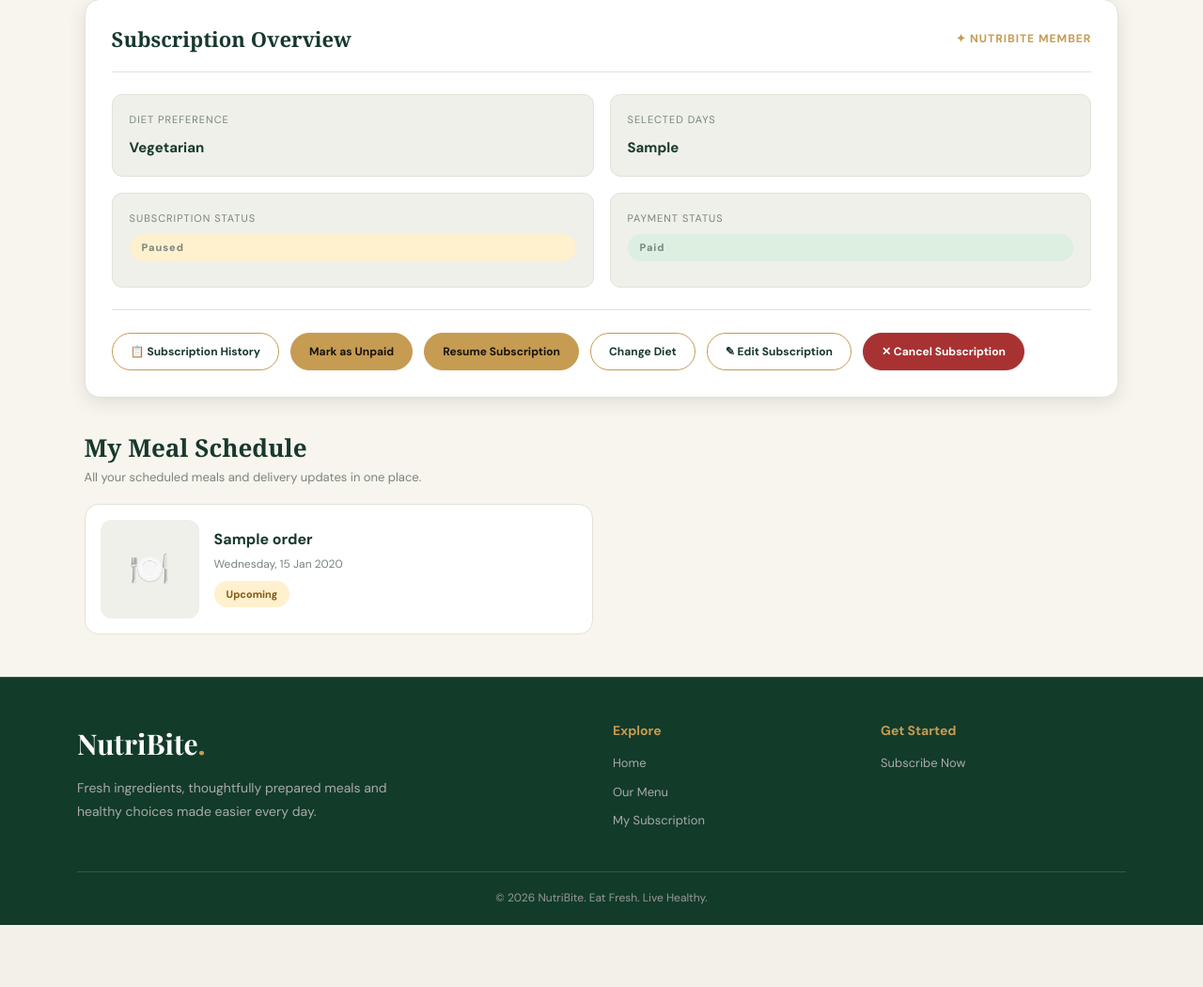
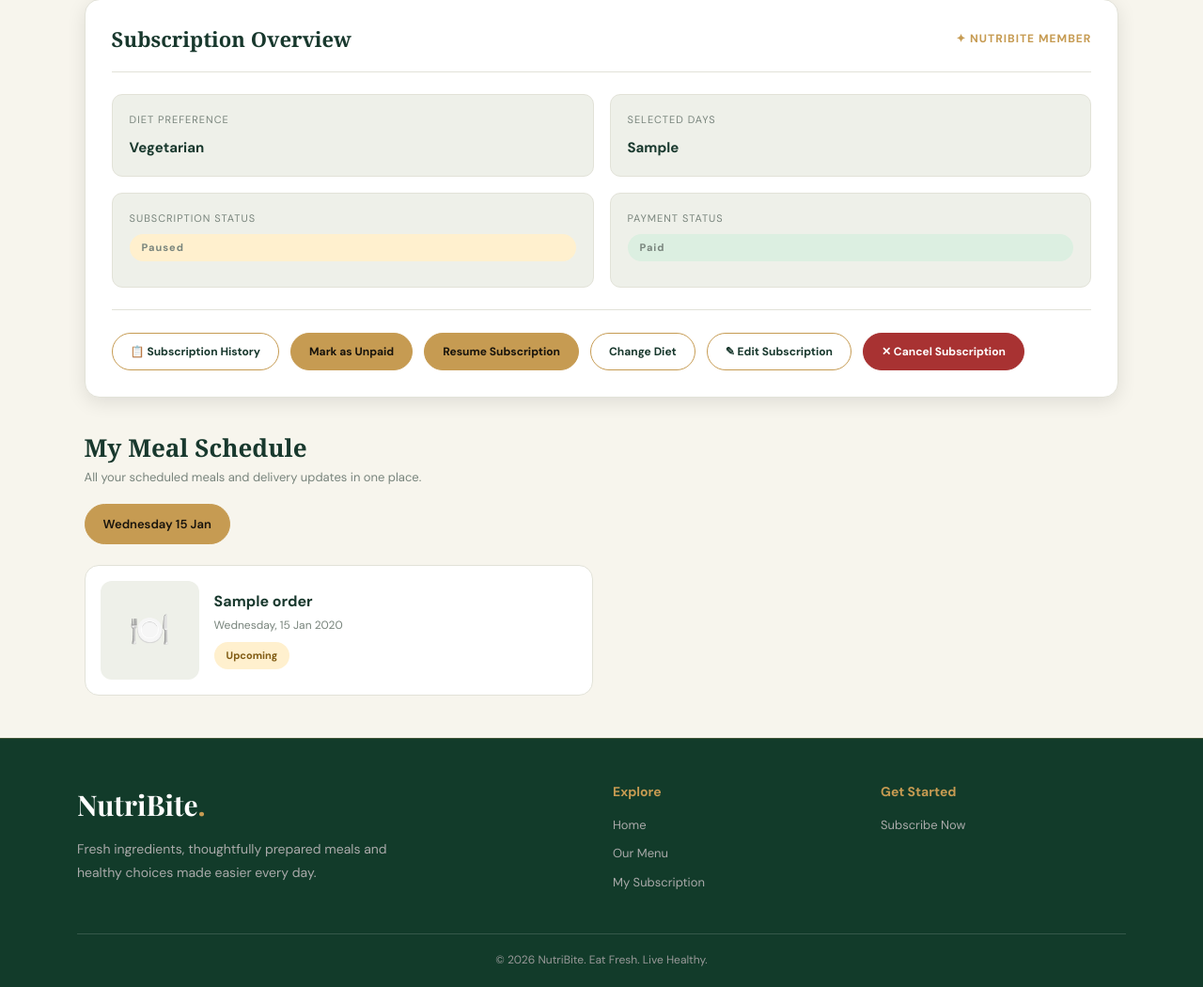
Before and after one commit to arpitatandon-ds/NutriBite, a Django app: page /my-subscription/ in a window 1280 px wide. Shown: the part 559-1609 px from the top of the page at 94% size. Before the commit the page ends 1543 px from the top, so only its background shows below. Run offline with Django 5.2, Linux system fonts and the light colour scheme; a user stored in the database is signed in; data comes from the database, SQL or seed files in the repository; tables that the repository leaves empty hold one stand-in row (values such as "Sample post").

Commit message:
Update meal menu and subscription schedule

````diff
--- a/custom_meal_web/templates/main/menu.html
+++ b/custom_meal_web/templates/main/menu.html
@@ -1,4 +1,3 @@
-```html
 {% extends 'main/base.html' %}
 
 {% block title %}Our Menu | NutriBite{% endblock %}
@@ -739,4 +738,3 @@ document.addEventListener("keydown", function(event) {
 </script>
 
 {% endblock %}
-```
--- a/custom_meal_web/templates/main/my_subscription.html
+++ b/custom_meal_web/templates/main/my_subscription.html
@@ -282,9 +282,7 @@
         color: #17130c;
     }
 
-
     /* MEAL ORDERS */
-
     .recent-orders {
         margin-top: 38px;
     }
@@ -376,9 +374,54 @@
         font-size: 14px;
     }
 
+    /* DAY-WISE MEAL TABS */
+    .day-tabs {
+        display: flex;
+        flex-wrap: wrap;
+        gap: 10px;
+        margin-bottom: 22px;
+    }
+
+    .day-tab {
+        padding: 11px 19px;
+        border: 1px solid var(--border);
+        border-radius: 25px;
+        background: var(--surface);
+        color: var(--heading);
+        font-size: 13px;
+        font-weight: 600;
+        cursor: pointer;
+        transition: .3s ease;
+    }
+
+    .day-tab:hover {
+        border-color: var(--gold);
+    }
+
+    .day-tab.active {
+        background: var(--gold);
+        color: #17130c;
+        border-color: var(--gold);
+    }
+
+    .day-panel[hidden] {
+        display: none !important;
+    }
+
     @media(max-width: 768px) {
         .order-list {
             grid-template-columns: 1fr;
+        }
+    }
+
+    @media(max-width: 600px) {
+        .day-tabs {
+            gap: 8px;
+        }
+
+        .day-tab {
+            padding: 9px 14px;
+            font-size: 12px;
         }
     }
 
@@ -401,7 +444,6 @@
     }
 
     /* NO SUBSCRIPTION - PREMIUM EMPTY STATE */
-
     .empty-card {
         max-width: 1050px;
         margin: 35px auto;
@@ -491,7 +533,6 @@
         }
     }
 
-
     /* DARK THEME */
     :root[data-theme="dark"] .welcome-banner {
         background: linear-gradient(110deg, #080808, #242019);
@@ -574,7 +615,6 @@
     }
 
     /* MEAL DETAILS MODAL */
-
     .meal-modal {
         display: none;
         position: fixed;
@@ -680,8 +720,6 @@
         padding: 8px 15px;
         font-size: 11px;
     }
-
-
 </style>
 
 
@@ -691,7 +729,6 @@
 
     <!-- WELCOME BANNER -->
     <div class="welcome-banner">
-
         <div class="welcome-content">
             <span>WELCOME TO YOUR NUTRIBITE DASHBOARD</span>
 
@@ -708,7 +745,6 @@
         <div class="welcome-label">
             ✨ YOUR HEALTHY LIFESTYLE
         </div>
-
     </div>
 
     <!-- OVERVIEW CARDS -->
@@ -716,7 +752,6 @@
 
         <div class="overview-card">
             <div class="overview-icon">🍽️</div>
-
             <div>
                 <span>Total Orders</span>
                 <h3>{{ orders|length }}</h3>
@@ -725,10 +760,8 @@
 
         <div class="overview-card">
             <div class="overview-icon">🥗</div>
-
             <div>
                 <span>Subscription</span>
-
                 <h3 id="overview-subscription-status">
                     {% if not sub.active %}
                         Cancelled
@@ -743,10 +776,8 @@
 
         <div class="overview-card">
             <div class="overview-icon">💳</div>
-
             <div>
                 <span>Payment Status</span>
-
                 <h3 id="overview-payment-status">
                     {% if sub.paid %}
                         Paid
@@ -784,7 +815,6 @@
                 <strong>{{ sub.selected_days }}</strong>
             </div>
 
-            <!-- SUBSCRIPTION STATUS -->
             <div class="subscription-detail">
                 <span>SUBSCRIPTION STATUS</span>
 
@@ -806,7 +836,6 @@
                 {% endif %}
             </div>
 
-            <!-- PAYMENT STATUS -->
             <div class="subscription-detail">
                 <span>PAYMENT STATUS</span>
 
@@ -835,7 +864,6 @@
 
             {% if sub.active %}
 
-                <!-- PAYMENT FORM -->
                 <form method="POST"
                       action="{% url 'toggle_paid' %}"
                       id="payment-form">
@@ -853,10 +881,8 @@
                         {% endif %}
 
                     </button>
-
                 </form>
 
-                <!-- PAUSE / RESUME FORM -->
                 <form method="POST"
                       action="{% url 'toggle_subscription_pause' %}"
                       id="pause-form"
@@ -890,7 +916,6 @@
                     ✎ Edit Subscription
                 </a>
 
-                <!-- CANCEL SUBSCRIPTION -->
                 <form method="POST"
                       action="{% url 'cancel_subscription' %}"
                       onsubmit="return confirm('Are you sure you want to cancel your subscription? This action cannot be undone.');">
@@ -901,7 +926,6 @@
                             class="dashboard-btn danger">
                         ✕ Cancel Subscription
                     </button>
-
                 </form>
 
             {% else %}
@@ -913,7 +937,6 @@
             {% endif %}
 
         </div>
-
     </div>
 
 
@@ -927,7 +950,11 @@
 
         {% if orders %}
 
-            <div class="order-list">
+            <!-- DATE-WISE TABS ARE CREATED BY JAVASCRIPT -->
+            <div class="day-tabs" id="meal-day-tabs"></div>
+
+            <!-- EXISTING ORDER CARDS -->
+            <div class="order-list" id="all-order-cards">
 
                 {% for o in orders %}
 
@@ -1270,10 +1297,159 @@ document.addEventListener("keydown", function(event) {
 
 
 // ======================================
-// PAYMENT AND PAUSE AJAX
+// PAYMENT, PAUSE AND DAY-WISE SCHEDULE
 // ======================================
 
 document.addEventListener("DOMContentLoaded", function() {
+
+
+    // ==================================
+    // DAY-WISE MEAL SCHEDULE
+    // ==================================
+
+    const sourceList = document.getElementById("all-order-cards");
+    const tabsContainer = document.getElementById("meal-day-tabs");
+
+    if (sourceList && tabsContainer) {
+
+        const cards = Array.from(
+            sourceList.querySelectorAll(".order-card")
+        );
+
+        const groupedOrders = new Map();
+
+        // Group existing order cards by delivery date
+        cards.forEach(card => {
+
+            const status = card.querySelector(".order-status");
+
+            if (!status) return;
+
+            const date = status.dataset.orderDate;
+
+            if (!date) return;
+
+            if (!groupedOrders.has(date)) {
+                groupedOrders.set(date, []);
+            }
+
+            groupedOrders.get(date).push(card);
+
+        });
+
+
+        // Sort dates chronologically
+        const sortedDates = Array.from(groupedOrders.keys()).sort();
+
+
+        if (sortedDates.length > 0) {
+
+            const panelsContainer = document.createElement("div");
+            panelsContainer.id = "meal-day-panels";
+
+            sourceList.after(panelsContainer);
+
+            let firstPanel = null;
+
+
+            sortedDates.forEach(date => {
+
+                const dayOrders = groupedOrders.get(date);
+
+                // Format date for tab label
+                const formattedDate = new Date(date + "T00:00:00")
+                    .toLocaleDateString("en-IN", {
+                        weekday: "long",
+                        day: "2-digit",
+                        month: "short"
+                    });
+
+
+                // Create tab
+                const tab = document.createElement("button");
+
+                tab.type = "button";
+                tab.className = "day-tab";
+                tab.textContent = formattedDate;
+
+
+                // Create date panel
+                const panel = document.createElement("div");
+
+                panel.className = "day-panel";
+                panel.hidden = true;
+
+
+                // Create order list for this date
+                const orderList = document.createElement("div");
+
+                orderList.className = "order-list";
+
+
+                // Move existing cards into this date's panel
+                dayOrders.forEach(card => {
+                    orderList.appendChild(card);
+                });
+
+
+                panel.appendChild(orderList);
+
+                panelsContainer.appendChild(panel);
+
+                tabsContainer.appendChild(tab);
+
+
+                if (!firstPanel) {
+                    firstPanel = {
+                        tab: tab,
+                        panel: panel
+                    };
+                }
+
+
+                // Tab click functionality
+                tab.addEventListener("click", function() {
+
+                    tabsContainer
+                        .querySelectorAll(".day-tab")
+                        .forEach(button => {
+                            button.classList.remove("active");
+                        });
+
+
+                    panelsContainer
+                        .querySelectorAll(".day-panel")
+                        .forEach(dayPanel => {
+                            dayPanel.hidden = true;
+                        });
+
+
+                    tab.classList.add("active");
+
+                    panel.hidden = false;
+
+                });
+
+            });
+
+
+            // Show first available date by default
+            if (firstPanel) {
+                firstPanel.tab.click();
+            }
+
+
+            // Remove original list after moving all cards
+            sourceList.remove();
+
+        } else {
+
+            // No valid dates found
+            tabsContainer.remove();
+
+        }
+
+    }
 
 
     // ==================================
````
